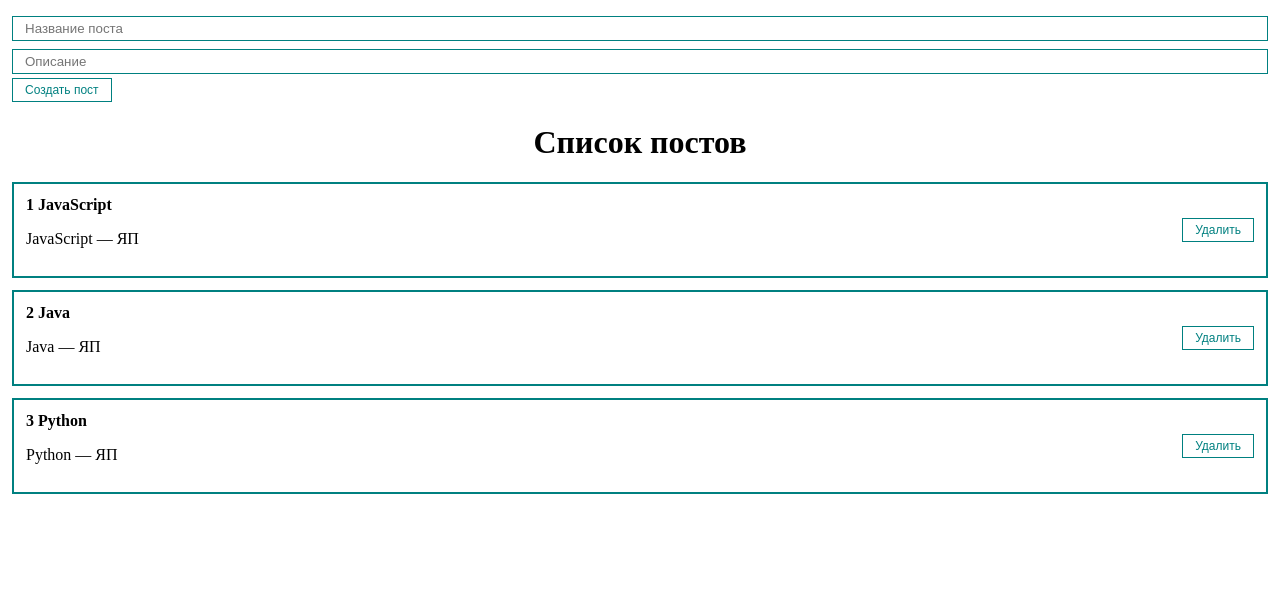
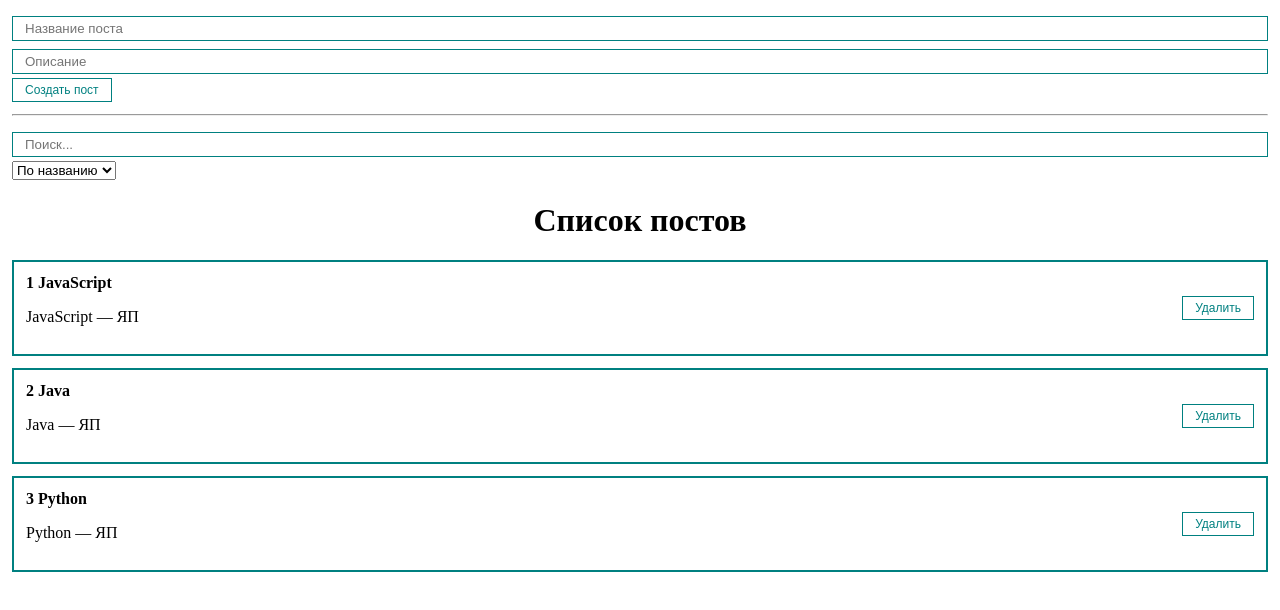
Before and after one commit to scorn-da/react-kit, a React (Create React App) app: page / in a window 1280 px wide. Shown: the top 610 px of the page. Built offline with nearby package versions, Linux system fonts and the light colour scheme.

Commit message:
feat(ui): added a posts sort

```diff
--- a/src/App.js
+++ b/src/App.js
@@ -2,6 +2,8 @@ import React, { useState } from "react";
 import "src/styles/App.css";
 import Posts from "src/components/Posts/Posts";
 import PostForm from "src/components/PostForm/PostForm";
+import Select from "src/components/UI/Select/Select";
+import Input from "src/components/UI/Input/Input";
 
 function App() {
   const [posts, setPosts] = useState([
@@ -9,6 +11,7 @@ function App() {
     {id: 2, title: 'Java', text: 'Java — ЯП',},
     {id: 3, title: 'Python', text: 'Python — ЯП',},
   ]);
+  const [selectedSort, setSelectedSort] = useState('');
 
   function createPost(newPost) {
     setPosts([...posts, newPost]);
@@ -18,10 +21,38 @@ function App() {
     setPosts(posts.filter((p) => p.id !== post.id));
   }
 
+  function sortPosts(sort) {
+    setSelectedSort(sort);
+    setPosts([...posts].sort((a, b) => a[sort].localeCompare(b[sort])));
+  }
+
   return (
     <div className="App">
       <PostForm create={createPost} />
-      <Posts remove={removePost} title="Список постов" posts={posts} />
+      <hr style={{margin: '12px 0'}} />
+      <div>
+        <Input placeholder="Поиск..." />
+        <Select
+            value={selectedSort}
+            onChange={sortPosts}
+            defaultValue="Сортировка"
+            options={[
+                {
+                  value: 'title',
+                  name: 'По названию',
+                },
+                {
+                  value: 'text',
+                  name: 'По описанию',
+                },
+            ]}
+        />
+      </div>
+      {
+        posts.length > 0
+            ? <Posts remove={removePost} title="Список постов" posts={posts} />
+            : <h1 style={{textAlign: 'center'}}>Постов пока нет</h1>
+      }
     </div>
   );
 }
```
